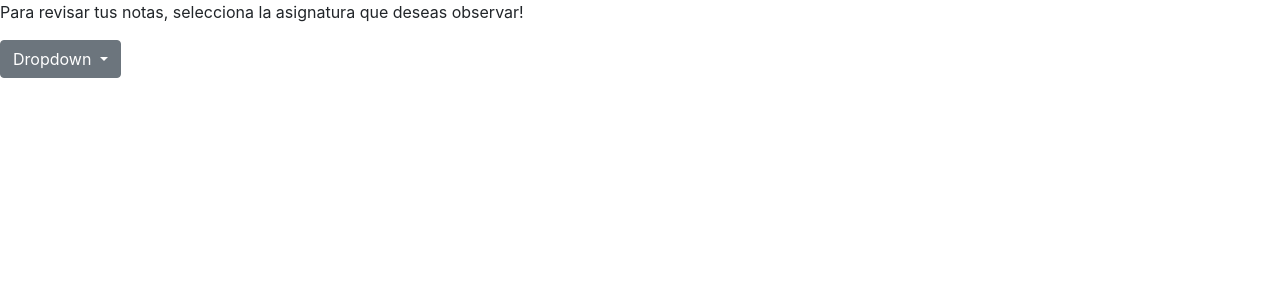
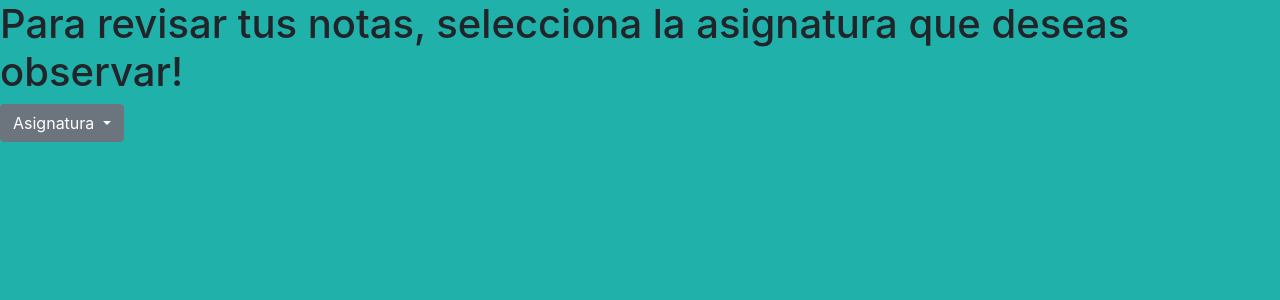
Before and after one commit to oriirivas/front-x-froge-team, an Angular app: page /asignaturas in a window 1280 px wide. Shown: the top 300 px of the page. Built offline with nearby package versions, Linux system fonts and the light colour scheme.

Commit message:
add actasignaturas

```diff
--- a/src/app/componets/asignaturas/asignaturas.component.css
+++ b/src/app/componets/asignaturas/asignaturas.component.css
@@ -0,0 +1,7 @@
+
+
+.todocontenido {
+    min-width: 100%;
+    min-height: 100%;
+    background-color: lightseagreen !important
+}
--- a/src/app/componets/asignaturas/asignaturas.component.html
+++ b/src/app/componets/asignaturas/asignaturas.component.html
@@ -1,11 +1,14 @@
-<p>Para revisar tus notas, selecciona la asignatura que deseas observar!</p>
+<div class = "todocontenido">
+<h1>Para revisar tus notas, selecciona la asignatura que deseas observar!</h1>
 <div class="dropdown">
     <button class="btn btn-secondary dropdown-toggle" type="button" id="dropdownMenu2" data-toggle="dropdown" aria-haspopup="true" aria-expanded="false">
-      Dropdown
+      Asignatura
     </button>
     <div class="dropdown-menu" aria-labelledby="dropdownMenu2">
       <button class="dropdown-item" type="button">Materia 1</button>
       <button class="dropdown-item" type="button">Materia 2</button>
       <button class="dropdown-item" type="button">Materia 3</button>
+      <button class="dropdown-item" type="button">Materia 4</button>
     </div>
   </div>
+</div>
--- a/src/styles.css
+++ b/src/styles.css
@@ -1 +1,10 @@
 /* You can add global styles to this file, and also import other style files */
+html{
+    min-width: 100% !important;
+    min-height: 100% !important;
+}
+
+body{
+    /* width: 100vh !important; */
+    height: 100vh !important;
+}
```
